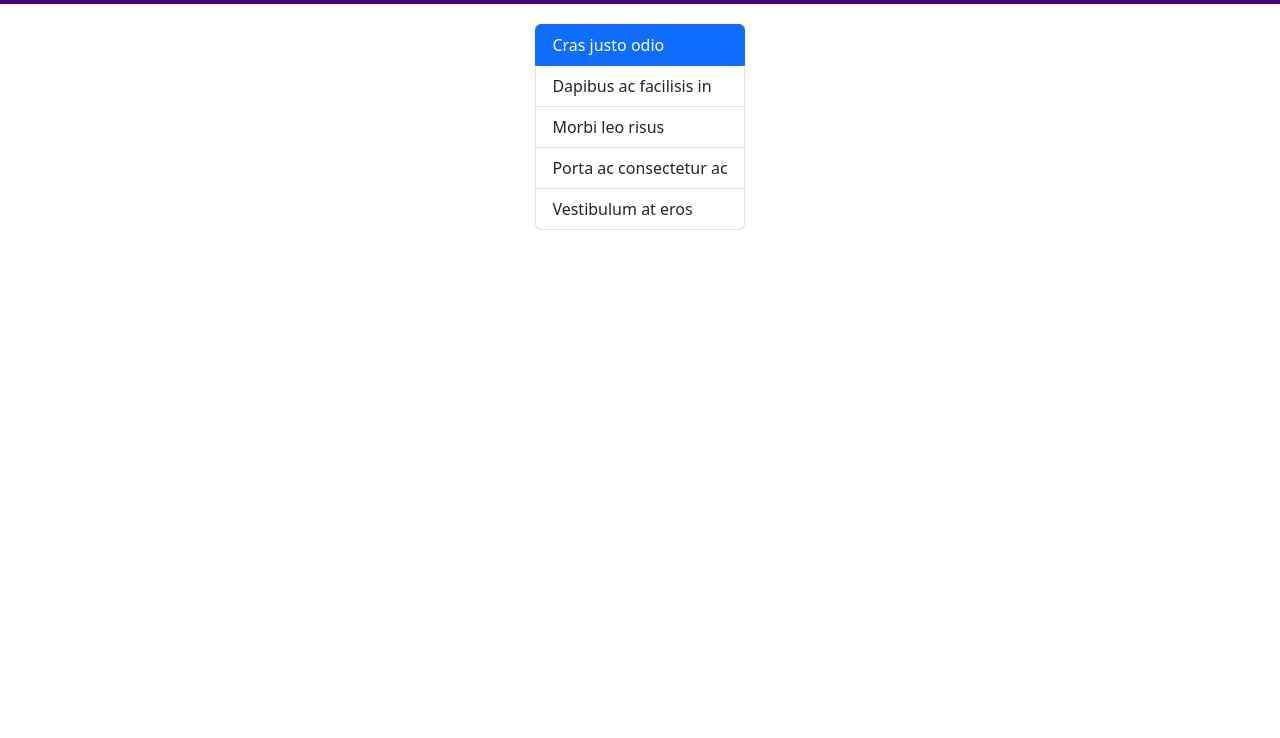
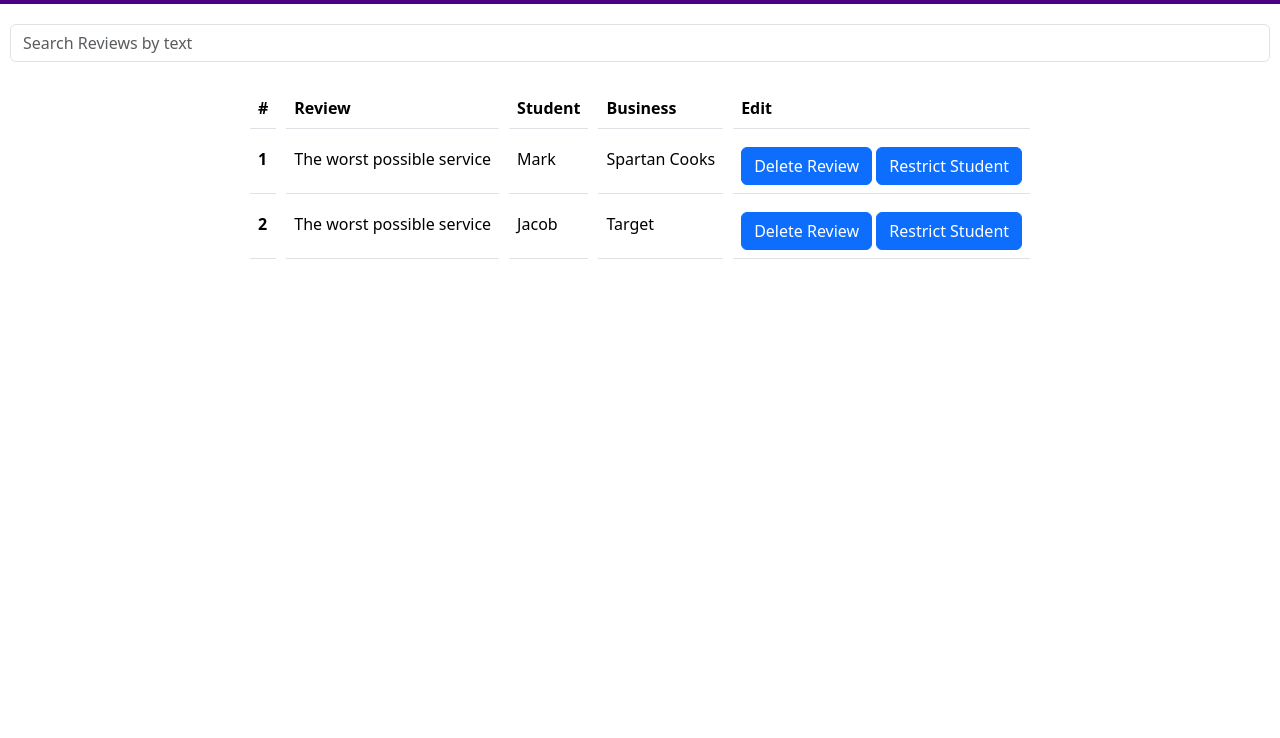
Before and after one commit to raliahm/SpartanSmallBusinessManager, a plain HTML site: page admin/src/main/resources/review.html in a window 1280 px wide. Shown: the part 62-800 px from the top of the page. Drawn offline with nearby package versions, Linux system fonts and the light colour scheme.

Commit message:
Added the reviews functionality to the project

```diff
--- a/admin/src/main/resources/navbar.html
+++ b/admin/src/main/resources/navbar.html
@@ -15,9 +15,9 @@
         <li class="nav-item">
           <a class="nav-link" href="student.html">Student View</a>
         </li>
-        <li class="nav-item">
-          <a class="nav-link" href="usage-details.html">Usage View</a>
-        </li>
+        <!-- <li class="nav-item">
+        <a class="nav-link" href="usage-details.html">Usage View</a>
+      </li> --->
         <li class="nav-item">
           <a class="nav-link" href="review.html">Reviews</a>
         </li>
--- a/admin/src/main/resources/review.html
+++ b/admin/src/main/resources/review.html
@@ -4,19 +4,50 @@
     <meta charset="utf-8">
     <meta name="viewport" content="width=device-width, initial-scale=1">
     <title>Reviews</title>
-    <link href="student.css" rel="stylesheet">
+    <link rel="stylesheet" href="student.css" >
     <link href="https://cdn.jsdelivr.net/npm/bootstrap@5.3.3/dist/css/bootstrap.min.css" rel="stylesheet" integrity="sha384-QWTKZyjpPEjISv5WaRU9OFeRpok6YctnYmDr5pNlyT2bRjXh0JMhjY6hW+ALEwIH" crossorigin="anonymous">
 </head>
 <body>
 <div id="navbar-container"></div>
 <div id="content">
-    <ul class="list-group">
-        <li class="list-group-item active">Cras justo odio</li>
-        <li class="list-group-item">Dapibus ac facilisis in</li>
-        <li class="list-group-item">Morbi leo risus</li>
-        <li class="list-group-item">Porta ac consectetur ac</li>
-        <li class="list-group-item">Vestibulum at eros</li>
-    </ul>
+    <div class="input-group mb-3">
+        <input type="text" id="search-bar" class="form-control" placeholder="Search Reviews by text" aria-label="Search Students">
+    </div>
+    <div id="list-reviews">
+        <table class="table">
+            <thead class="thead-dark">
+            <tr>
+                <th scope="col">#</th>
+                <th scope="col">Review</th>
+                <th scope="col">Student</th>
+                <th scope="col">Business</th>
+                <th scope="col">Edit</th>
+            </tr>
+            </thead>
+            <tbody id="table-body">
+                <tr data-name="Spartan Cooks">
+                    <th scope="row">1</th>
+                    <td>The worst possible service</td>
+                    <td>Mark</td>
+                    <td>Spartan Cooks</td>
+                    <td>
+                        <button type="button" class="btn btn-primary btn-delete">Delete Review</button>
+                        <button type="button" class="btn btn-primary btn-restrict">Restrict Student</button>
+                    </td>
+                </tr>
+                <tr data-name="Target">
+                    <th scope="row">2</th>
+                    <td>The worst possible service</td>
+                    <td>Jacob</td>
+                    <td>Target</td>
+                    <td>
+                        <button type="button" class="btn btn-primary btn-delete">Delete Review</button>
+                        <button type="button" class="btn btn-primary btn-restrict">Restrict Student</button>
+                    </td>
+                </tr>
+            </tbody>
+        </table>
+    </div>
 </div>
 
 <!-- Bootstrap JS -->
@@ -29,6 +60,36 @@
             document.getElementById('navbar-container').innerHTML = data;
         })
         .catch(error => console.error('Error loading navbar:', error));  // To catch any fetch errors
+    // Filtering table rows based on business name
+    document.getElementById('search-bar').addEventListener('input', function () {
+        let filter = this.value.toLowerCase().trim();  // Trim and make lowercase for consistent comparison
+        let rows = document.querySelectorAll('#table-body tr');
+
+        rows.forEach(row => {
+            let businessCell = row.cells[3].textContent.toLowerCase().trim();  // Business name is in 4th column (index 3)
+            if (businessCell.includes(filter)) {
+                row.style.display = '';  // Show the row if it matches
+            } else {
+                row.style.display = 'none';  // Hide the row if it doesn't match
+            }
+        });
+    });
+    // Deleting reviews
+    document.querySelectorAll('.btn-delete').forEach(btn => {
+        btn.addEventListener('click', function () {
+            let row = this.closest('tr'); // Get the closest row
+            row.remove();  // Remove the row from the table
+        });
+    });
+
+    // Restricting students
+    document.querySelectorAll('.btn-restrict').forEach(btn => {
+        btn.addEventListener('click', function () {
+            let row = this.closest('tr');
+            let studentCell = row.cells[2]; // The student name cell
+            studentCell.style.color = 'red'; // Mark student as restricted (red text, can be customized)
+        });
+    });
 
 </script>
 </body>
```
Also changed, not shown: admin/src/main/resources/student.html (+2 -2 lines).
